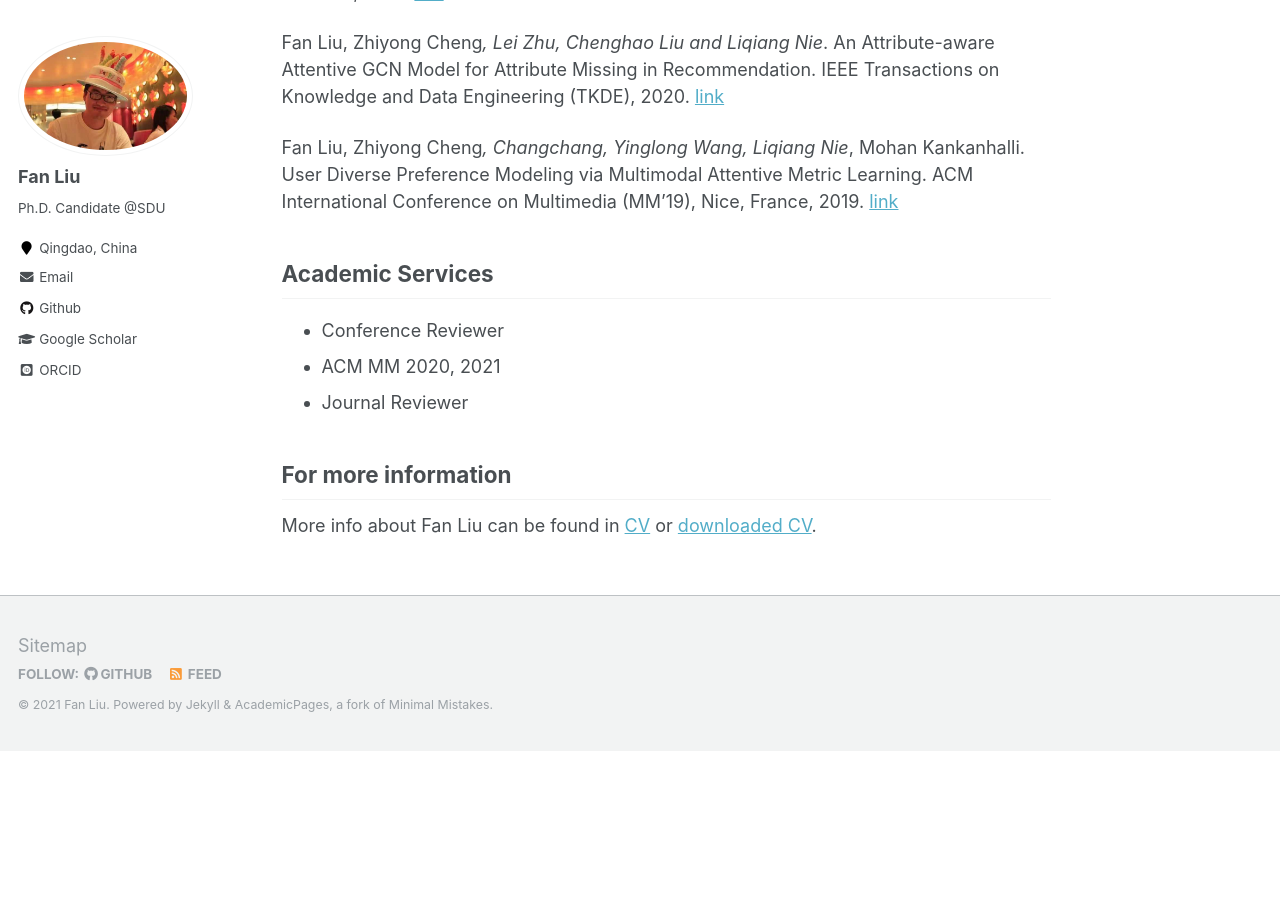
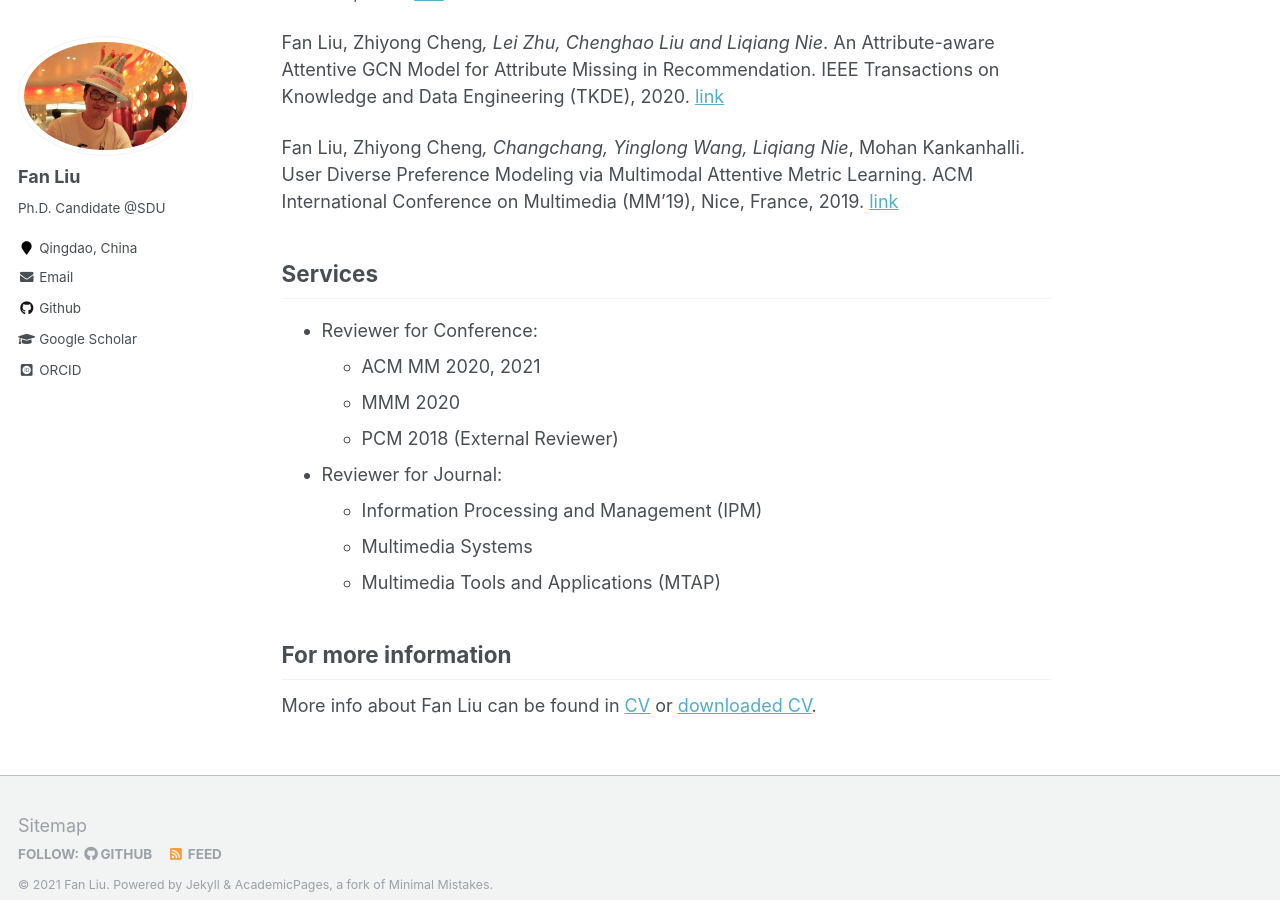
Before and after one commit to liufancs/liufancs.github.io, a Jekyll site: the page built from _pages/about.md, in a window 1280 px wide and 900 px high, scrolled down 761 px. Built offline with Jekyll 4.4.1, drawn with Linux system fonts in a browser that asks for light colours; some web fonts are replaced; before the commit the page ends 1512 px from its top, so only the background shows below that.

Commit message:
Update about.md

```diff
--- a/_pages/about.md
+++ b/_pages/about.md
@@ -26,10 +26,15 @@ Fan Liu, Zhiyong Cheng*, Lei Zhu, Chenghao Liu and Liqiang Nie*. An Attribute-aw
 
 Fan Liu, Zhiyong Cheng*, Changchang, Yinglong Wang, Liqiang Nie*, Mohan Kankanhalli. User Diverse Preference Modeling via Multimodal Attentive Metric Learning. ACM International Conference on Multimedia (MM'19), Nice, France, 2019. [link](https://arxiv.org/abs/1908.07738)
 
-## Academic Services
-* Conference Reviewer
-+ ACM MM 2020, 2021
-* Journal Reviewer
+## Services
+* Reviewer for Conference:
+  + ACM MM 2020, 2021
+  + MMM 2020
+  + PCM 2018 (External Reviewer)
+* Reviewer for Journal:
+  + Information Processing and Management (IPM)
+  + Multimedia Systems
+  + Multimedia Tools and Applications (MTAP)
 
 
 
```
